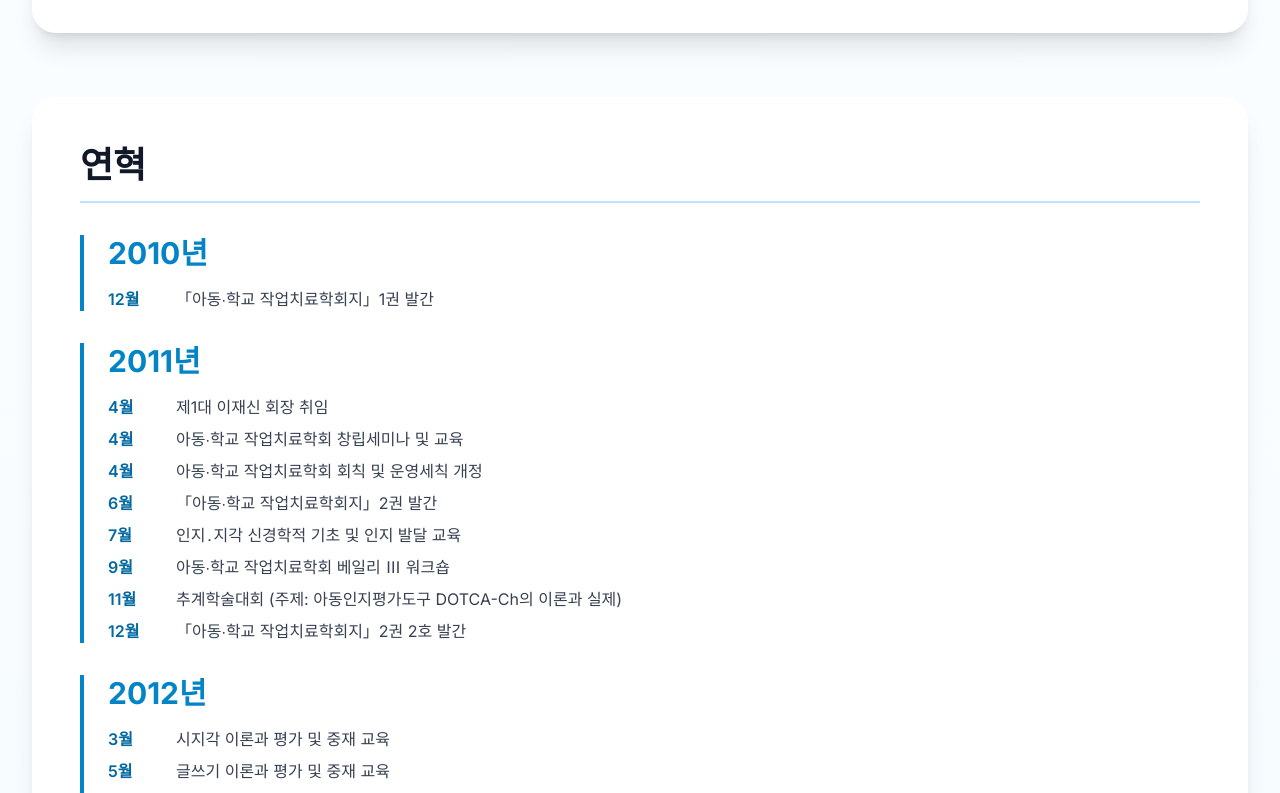
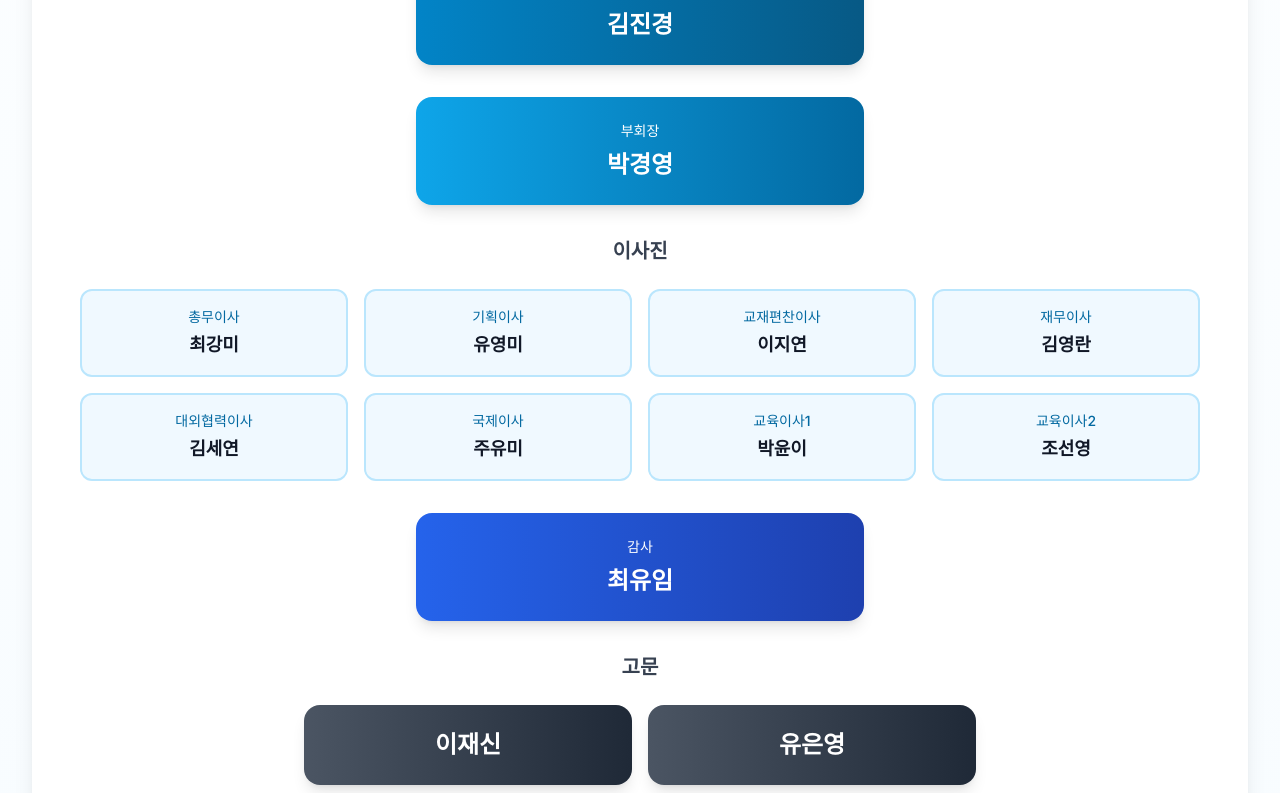
Before and after one commit to hamhyeonggwang/ksotcs, a Next.js app: page /about in a window 1280 px wide. Shown: the part 1307-2100 px from the top of the page. Built offline with nearby package versions, Linux system fonts and the light colour scheme.

Commit message:
Add organization chart with 회장, 부회장, 이사진, 감사, 고문 (이재신, 유은영)

```diff
--- a/app/about/page.tsx
+++ b/app/about/page.tsx
@@ -57,9 +57,98 @@ export default function AboutPage() {
           <h2 className="text-3xl md:text-4xl font-bold text-gray-900 mb-8 pb-4 border-b-2 border-primary-200">
             조직도
           </h2>
-          <p className="text-lg text-gray-600">
-            기존이사명 유지
-          </p>
+
+          <div className="flex flex-col items-center space-y-8">
+            {/* 회장 */}
+            <div className="w-full max-w-md">
+              <div className="bg-gradient-to-r from-primary-600 to-primary-800 rounded-2xl p-6 text-center shadow-lg">
+                <div className="text-white">
+                  <div className="text-sm font-medium mb-2">회장</div>
+                  <div className="text-2xl font-bold">김진경</div>
+                </div>
+              </div>
+            </div>
+
+            {/* 부회장 */}
+            <div className="w-full max-w-md">
+              <div className="bg-gradient-to-r from-primary-500 to-primary-700 rounded-2xl p-6 text-center shadow-lg">
+                <div className="text-white">
+                  <div className="text-sm font-medium mb-2">부회장</div>
+                  <div className="text-2xl font-bold">박경영</div>
+                </div>
+              </div>
+            </div>
+
+            {/* 이사진 */}
+            <div className="w-full">
+              <div className="text-center mb-6">
+                <h3 className="text-xl font-bold text-gray-700 mb-4">이사진</h3>
+              </div>
+              <div className="grid grid-cols-2 md:grid-cols-4 gap-4">
+                <div className="bg-primary-50 rounded-xl p-4 text-center border-2 border-primary-200 hover:shadow-md transition-shadow">
+                  <div className="text-sm font-medium text-primary-700 mb-1">총무이사</div>
+                  <div className="text-lg font-bold text-gray-900">최강미</div>
+                </div>
+                <div className="bg-primary-50 rounded-xl p-4 text-center border-2 border-primary-200 hover:shadow-md transition-shadow">
+                  <div className="text-sm font-medium text-primary-700 mb-1">기획이사</div>
+                  <div className="text-lg font-bold text-gray-900">유영미</div>
+                </div>
+                <div className="bg-primary-50 rounded-xl p-4 text-center border-2 border-primary-200 hover:shadow-md transition-shadow">
+                  <div className="text-sm font-medium text-primary-700 mb-1">교재편찬이사</div>
+                  <div className="text-lg font-bold text-gray-900">이지연</div>
+                </div>
+                <div className="bg-primary-50 rounded-xl p-4 text-center border-2 border-primary-200 hover:shadow-md transition-shadow">
+                  <div className="text-sm font-medium text-primary-700 mb-1">재무이사</div>
+                  <div className="text-lg font-bold text-gray-900">김영란</div>
+                </div>
+                <div className="bg-primary-50 rounded-xl p-4 text-center border-2 border-primary-200 hover:shadow-md transition-shadow">
+                  <div className="text-sm font-medium text-primary-700 mb-1">대외협력이사</div>
+                  <div className="text-lg font-bold text-gray-900">김세연</div>
+                </div>
+                <div className="bg-primary-50 rounded-xl p-4 text-center border-2 border-primary-200 hover:shadow-md transition-shadow">
+                  <div className="text-sm font-medium text-primary-700 mb-1">국제이사</div>
+                  <div className="text-lg font-bold text-gray-900">주유미</div>
+                </div>
+                <div className="bg-primary-50 rounded-xl p-4 text-center border-2 border-primary-200 hover:shadow-md transition-shadow">
+                  <div className="text-sm font-medium text-primary-700 mb-1">교육이사1</div>
+                  <div className="text-lg font-bold text-gray-900">박윤이</div>
+                </div>
+                <div className="bg-primary-50 rounded-xl p-4 text-center border-2 border-primary-200 hover:shadow-md transition-shadow">
+                  <div className="text-sm font-medium text-primary-700 mb-1">교육이사2</div>
+                  <div className="text-lg font-bold text-gray-900">조선영</div>
+                </div>
+              </div>
+            </div>
+
+            {/* 감사 */}
+            <div className="w-full max-w-md mt-8">
+              <div className="bg-gradient-to-r from-blue-600 to-blue-800 rounded-2xl p-6 text-center shadow-lg">
+                <div className="text-white">
+                  <div className="text-sm font-medium mb-2">감사</div>
+                  <div className="text-2xl font-bold">최유임</div>
+                </div>
+              </div>
+            </div>
+
+            {/* 고문 */}
+            <div className="w-full mt-8">
+              <div className="text-center mb-6">
+                <h3 className="text-xl font-bold text-gray-700 mb-4">고문</h3>
+              </div>
+              <div className="grid grid-cols-1 md:grid-cols-2 gap-4 max-w-2xl mx-auto">
+                <div className="bg-gradient-to-r from-gray-600 to-gray-800 rounded-2xl p-6 text-center shadow-lg">
+                  <div className="text-white">
+                    <div className="text-2xl font-bold">이재신</div>
+                  </div>
+                </div>
+                <div className="bg-gradient-to-r from-gray-600 to-gray-800 rounded-2xl p-6 text-center shadow-lg">
+                  <div className="text-white">
+                    <div className="text-2xl font-bold">유은영</div>
+                  </div>
+                </div>
+              </div>
+            </div>
+          </div>
         </div>
 
         {/* 연혁 */}
```
